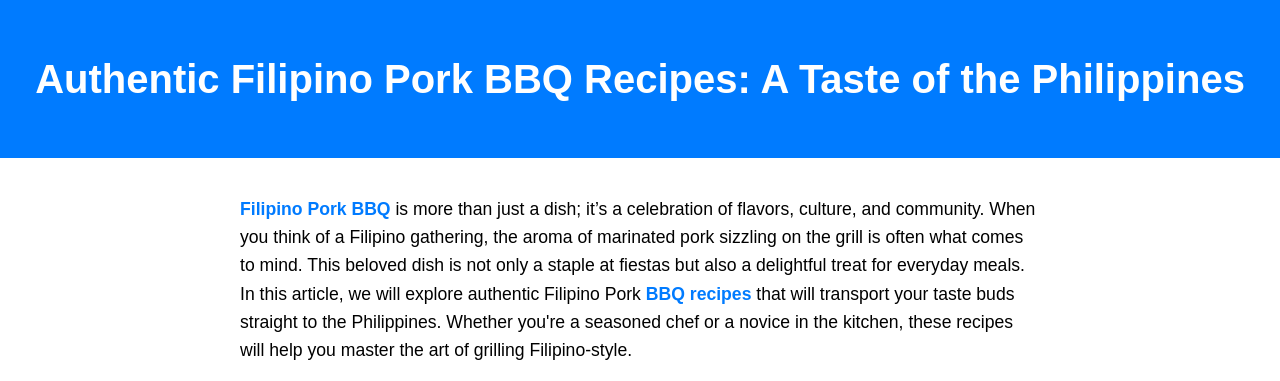
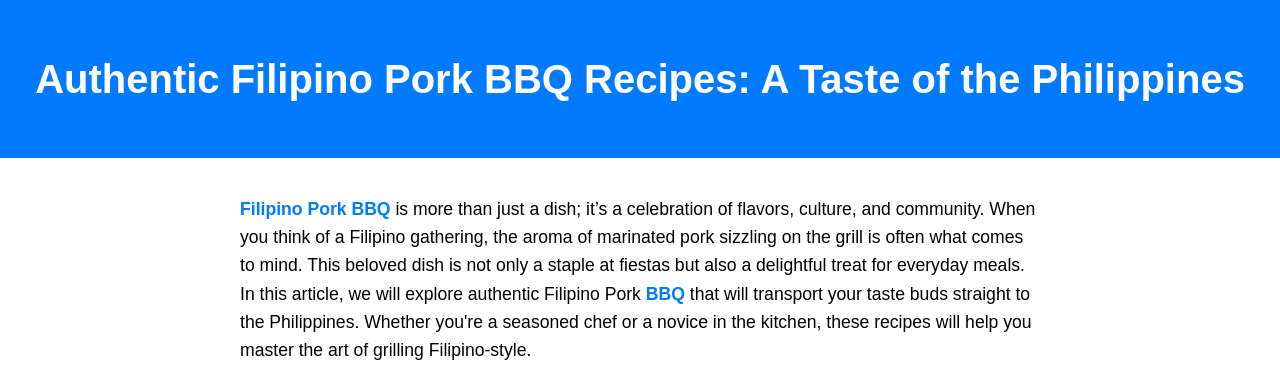
Before and after one commit to itsleebrown/amber, a plain HTML site: page index.html in a window 1280 px wide. Shown: the top 381 px of the page. Drawn offline with Linux system fonts and the light colour scheme.

Commit message:
Update index.html

```diff
--- a/index.html
+++ b/index.html
@@ -49,7 +49,7 @@
    </header>
   <main>
 
-  <p><a href="https://ambersmenu.com.ph/pork-bbq/">Filipino Pork BBQ</a> is more than just a dish; it’s a celebration of flavors, culture, and community. When you think of a Filipino gathering, the aroma of marinated pork sizzling on the grill is often what comes to mind. This beloved dish is not only a staple at fiestas but also a delightful treat for everyday meals. In this article, we will explore authentic Filipino Pork <a href="https://ambersmenu.com.ph/pork-bbq/">BBQ recipes</a> that will transport your taste buds straight to the Philippines. Whether you're a seasoned chef or a novice in the kitchen, these recipes will help you master the art of grilling Filipino-style.</p>
+  <p><a href="https://ambersmenu.com.ph/pork-bbq/">Filipino Pork BBQ</a> is more than just a dish; it’s a celebration of flavors, culture, and community. When you think of a Filipino gathering, the aroma of marinated pork sizzling on the grill is often what comes to mind. This beloved dish is not only a staple at fiestas but also a delightful treat for everyday meals. In this article, we will explore authentic Filipino Pork <a href="https://ambersmenu.com.ph/pork-bbq/">BBQ</a> that will transport your taste buds straight to the Philippines. Whether you're a seasoned chef or a novice in the kitchen, these recipes will help you master the art of grilling Filipino-style.</p>
     <p>For more delicious recipes and insights into Filipino cuisine, visit <a href="https://ambersmenu.com.ph/pork-bbq/">Amber's Barbecue</a>.</p>
 
     <div style="text-align: center;">
```
